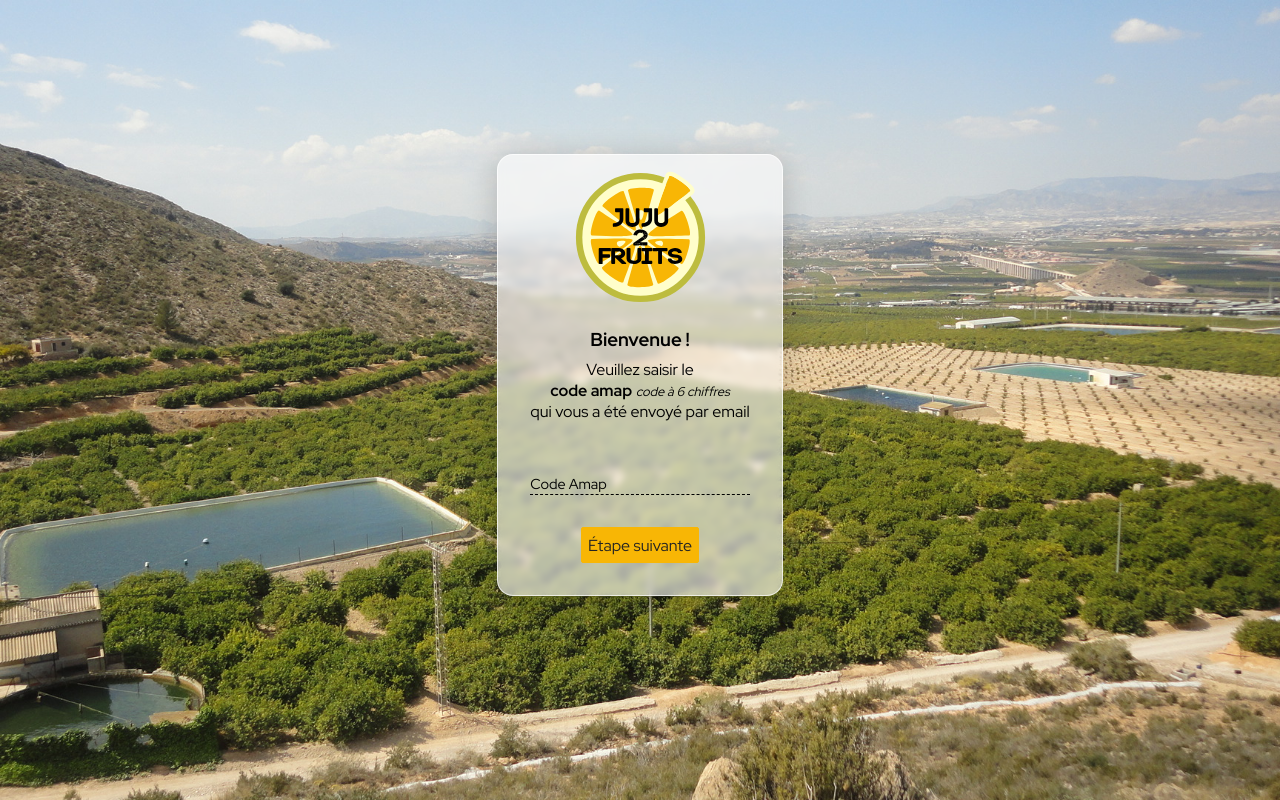
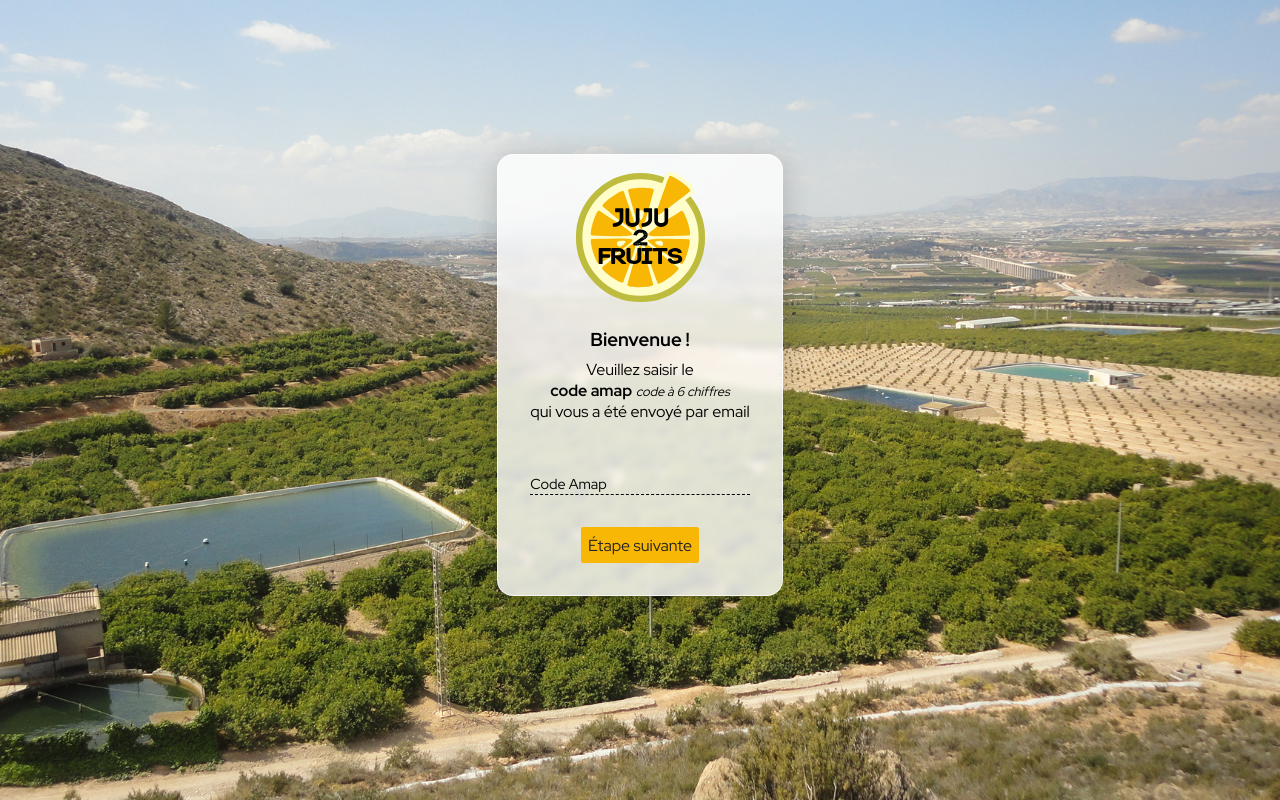
Before and after one commit to Holmes-EH/demo.amaps, a React (Create React App) app: page / in a window 1280 px wide. Built offline with nearby package versions, Linux system fonts and the light colour scheme.

Commit message:
reduce whits bkg transparency

```diff
--- a/src/App.css
+++ b/src/App.css
@@ -74,7 +74,7 @@ textarea {
 }
 .glass {
 	/* From https://css.glass */
-	background: rgba(255, 255, 255, 0.6);
+	background: rgba(255, 255, 255, 0.8);
 	border-radius: 16px;
 	box-shadow: 0 4px 30px rgba(0, 0, 0, 0.2);
 	backdrop-filter: blur(3.6px);
```
